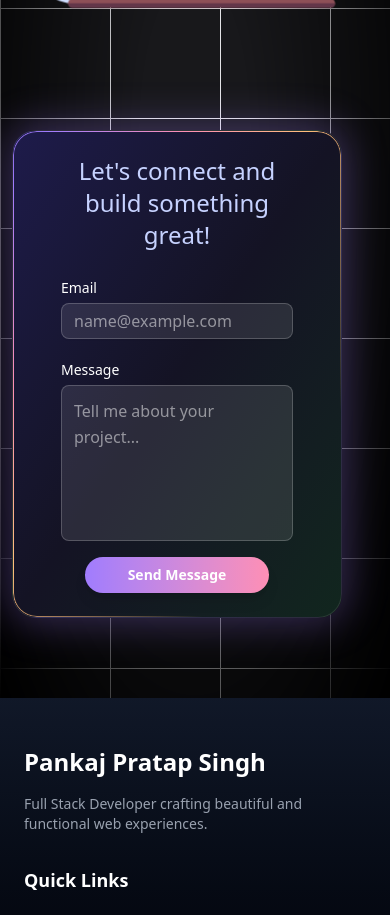
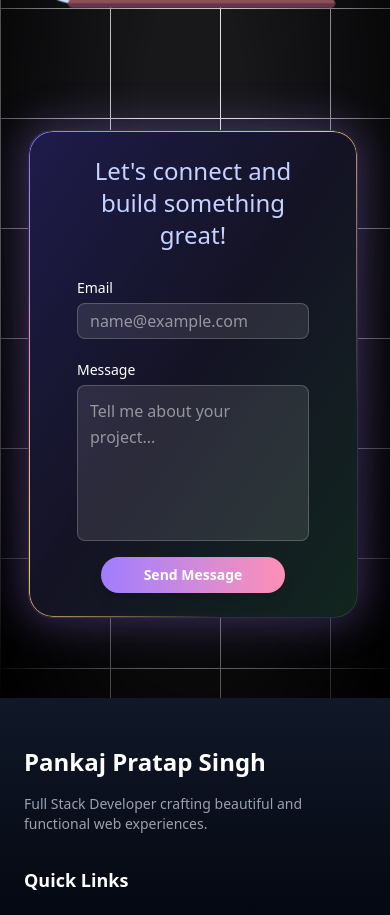
Before and after one commit to pratap26pps/pankajportfolio, a Next.js app: page / in a window 390 px wide. Shown: the part 5600-6515 px from the top of the page. Built offline with nearby package versions, Linux system fonts and the light colour scheme.

Commit message:
improvement in responsiveness

```diff
--- a/src/app/page.js
+++ b/src/app/page.js
@@ -88,7 +88,7 @@ export default function BackgroundBeamsDemo() {
       {/* Home Page */}
       <div className=" h-[100vh] w-full bg-black relative flex flex-col items-center justify-center antialiased">
 
-      <div className="flex  lg:w-[80%] md:w-[100%] w-[90%] justify-between lg:scale-110 scale-90 text-white fixed z-50 top-10 lg:top-20 left-44 lg:left-1/2 -translate-x-1/2">
+      <div className="flex  lg:w-[80%] md:w-[100%] w-[90%] justify-between lg:scale-110 scale-90 text-white fixed z-50 top-10 lg:top-20 left-48 lg:left-1/2 -translate-x-1/2">
          <AnimatedTooltip items={people} />
           <div className="flex gap-7">
           <AnimatedTooltip icons={items} />
--- a/src/app/project/contact.jsx
+++ b/src/app/project/contact.jsx
@@ -40,7 +40,7 @@ export function ShineBorderDemo() {
   }
 
   return (
-    <Card className="relative right-4 overflow-hidden  w-[330px]  lg:w-[750px] mx-auto bg-gradient-to-br from-[#1e1b4b] via-[#141324] to-[#11261e] border border-white/10 shadow-[0_0_40px_5px_RGBA(160,124,254,0.3)] rounded-3xl p-6 backdrop-blur-md">
+    <Card className="relative overflow-hidden  w-[330px]  lg:w-[750px] mx-auto bg-gradient-to-br from-[#1e1b4b] via-[#141324] to-[#11261e] border border-white/10 shadow-[0_0_40px_5px_RGBA(160,124,254,0.3)] rounded-3xl p-6 backdrop-blur-md">
       <ShineBorder shineColor={["#A07CFE", "#FE8FB5", "#FFBE7B"]} />
       <CardHeader>
         <CardDescription className="text-indigo-200 text-2xl">
```
